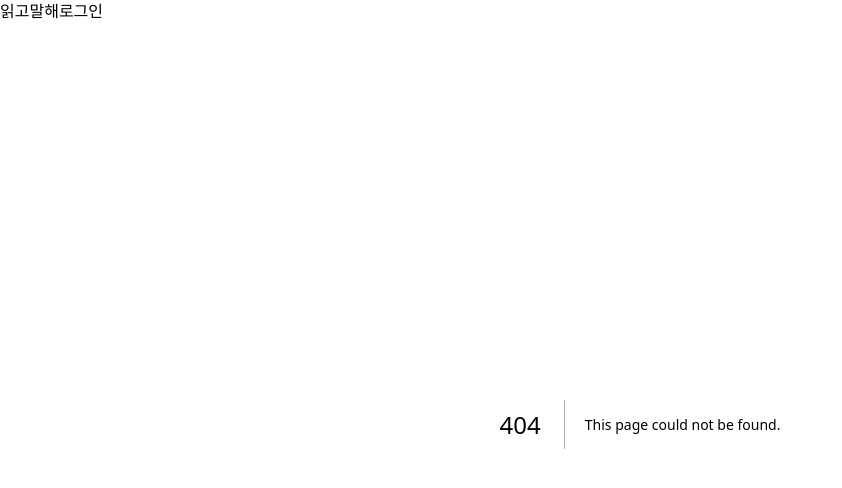
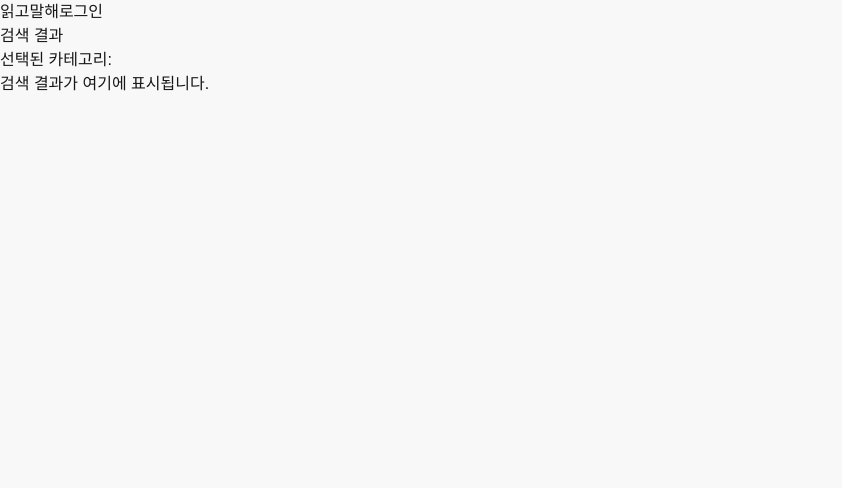
Before and after one commit to IIINHWAA/ReadNSpeak, a Next.js app in the folder readnspeak/: page /category-results in a window 1280 px wide. Before the commit this address had no page. Shown: the top 488 px of the page, without its empty margins (0-842 px from the left). Built offline with nearby package versions, Linux system fonts and the light colour scheme.

Commit message:
✨feat : 기타 수정

```diff
--- /dev/null
+++ b/readnspeak/src/app/category-results/page.tsx
@@ -0,0 +1,21 @@
+'use client'
+
+import { useSearchParams } from 'next/navigation'
+
+const SearchResultsPage: React.FC = () => {
+  const searchParams = useSearchParams()
+  const category = searchParams.get('category')
+
+  return (
+    <div className="p-4">
+      <h1 className="text-2xl font-bold">검색 결과</h1>
+      <p>선택된 카테고리: {category}</p>
+      {/* TODO: API를 호출하여 검색 결과를 표시 */}
+      <div>
+        <p>검색 결과가 여기에 표시됩니다.</p>
+      </div>
+    </div>
+  )
+}
+
+export default SearchResultsPage
--- a/readnspeak/src/app/layout.tsx
+++ b/readnspeak/src/app/layout.tsx
@@ -1,25 +1,26 @@
-import type { Metadata } from "next";
+import type { Metadata } from 'next'
 
-import "./globals.css";
-import NavBar from "@/components/NavBar";
-
+import './globals.css'
+import NavBar from '@/components/NavBar'
 
 export const metadata: Metadata = {
-  title: "Create Next App",
-  description: "Generated by create next app",
-};
+  title: 'Create Next App',
+  description: 'Generated by create next app',
+}
 
 export default function RootLayout({
   children,
 }: Readonly<{
-  children: React.ReactNode;
+  children: React.ReactNode
 }>) {
   return (
     <html lang="en">
       <body>
-        <NavBar/>
-        <div className="w-full md:w-[80%] mx-auto"> {children}</div>
+        <NavBar />
+        <div className="min-w-[750px] md:w-[80%] lg:w-[70%] mx-auto">
+          {children}
+        </div>
       </body>
     </html>
-  );
+  )
 }
```
Also changed, not shown: readnspeak/src/app/page.tsx (+19 -0 lines).
